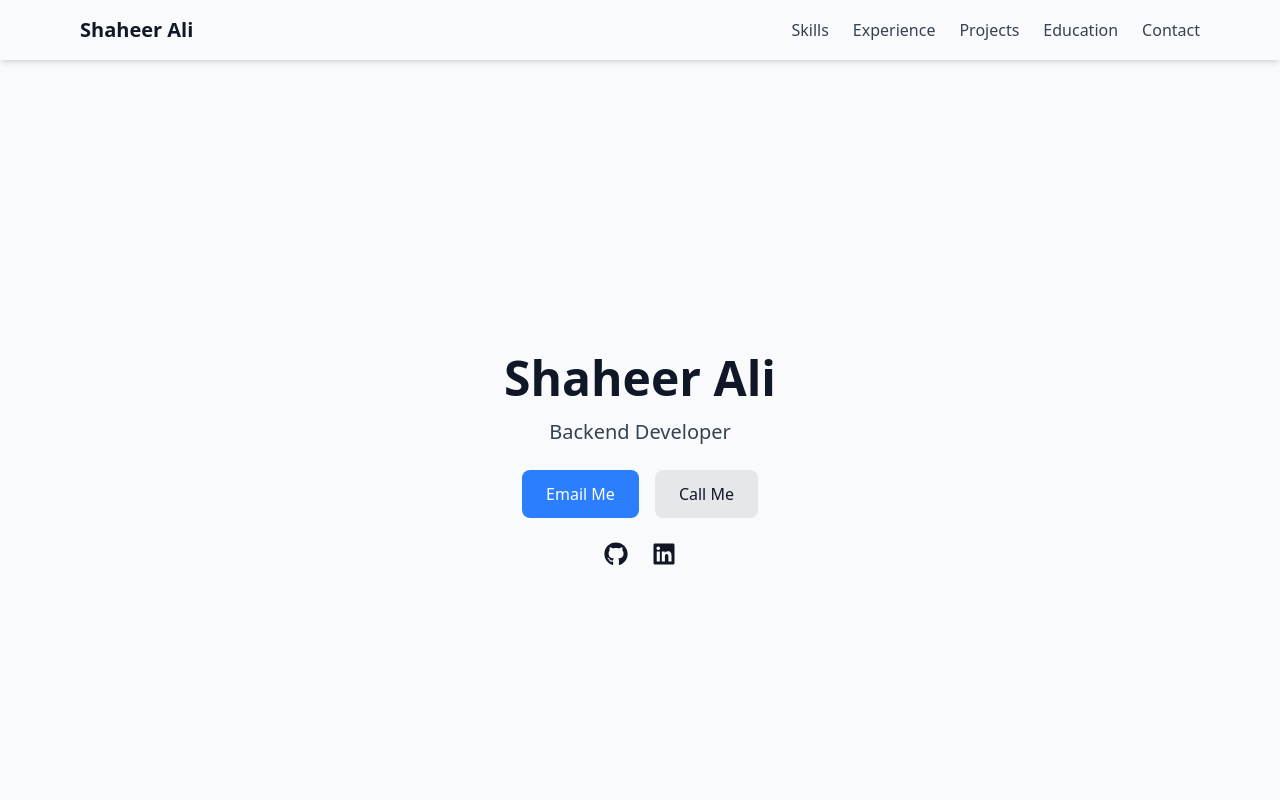
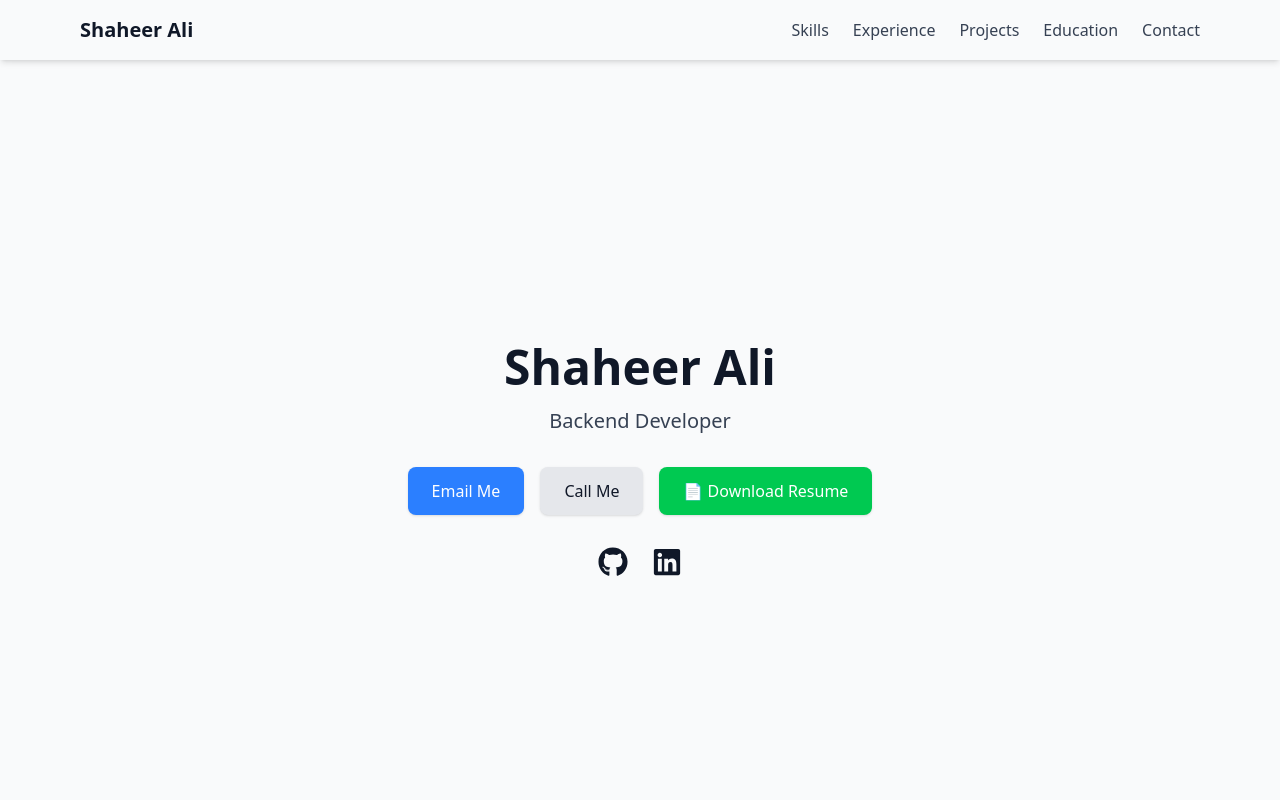
Before and after one commit to shaheeralirahoo/shaheer_rahoo_Portfolio, a React (Vite) app: page / in a window 1280 px wide. Shown: the top 800 px of the page. Built offline with nearby package versions, Linux system fonts and the light colour scheme.

Commit message:
reumse  added

```diff
--- a/package.json
+++ b/package.json
@@ -19,6 +19,7 @@
     "react-i18next": "^15.6.1",
     "react-icons": "^5.5.0",
     "react-router-dom": "^7.7.1",
+    "react-to-print": "^3.1.1",
     "swiper": "^11.2.10"
   },
   "devDependencies": {
--- a/src/components/Hero.jsx
+++ b/src/components/Hero.jsx
@@ -4,22 +4,45 @@ export default function Hero() {
     return (
         <section className="min-h-screen flex flex-col justify-center items-center text-center p-6 bg-gray-50 text-gray-900">
             <h1 className="text-5xl font-bold mb-4">Shaheer Ali</h1>
-      <p className="text-xl mb-6 text-gray-700">Backend Developer</p>
+            <p className="text-xl mb-8 text-gray-700">Backend Developer</p>
 
-      <div className="flex gap-4 mb-6">
-        <a href="mailto:shaheeralirahoo555@gmail.com" className="px-6 py-3 bg-blue-500 text-white rounded-lg card-hover">
+            <div className="flex flex-wrap gap-4 mb-8 justify-center">
+                <a
+                    href="mailto:shaheeralirahoo555@gmail.com"
+                    className="px-6 py-3 bg-blue-500 text-white rounded-lg shadow hover:bg-blue-600 transition"
+                >
                     Email Me
                 </a>
-        <a href="tel:+923108573210" className="px-6 py-3 bg-gray-200 text-gray-900 rounded-lg card-hover">
+                <a
+                    href="tel:+923108573210"
+                    className="px-6 py-3 bg-gray-200 text-gray-900 rounded-lg shadow hover:bg-gray-300 transition"
+                >
                     Call Me
+                </a>
+                <a
+                    href="/Shaheer-ali(backend-Dev).pdf"
+                    download
+                    className="px-6 py-3 bg-green-500 text-white rounded-lg shadow hover:bg-green-600 transition"
+                >
+                    📄 Download Resume
                 </a>
             </div>
 
             <div className="flex gap-6">
-        <a href="https://github.com/shaheeralirahoo" target="_blank" rel="noopener noreferrer" className="text-gray-900 hover:text-blue-600 text-2xl transition">
+                <a
+                    href="https://github.com/shaheeralirahoo"
+                    target="_blank"
+                    rel="noopener noreferrer"
+                    className="text-gray-900 hover:text-blue-600 text-3xl transition"
+                >
                     <FaGithub />
                 </a>
-        <a href="https://www.linkedin.com/in/shaheer-ali-25b400253/" target="_blank" rel="noopener noreferrer" className="text-gray-900 hover:text-blue-600 text-2xl transition">
+                <a
+                    href="https://www.linkedin.com/in/shaheer-ali-25b400253/"
+                    target="_blank"
+                    rel="noopener noreferrer"
+                    className="text-gray-900 hover:text-blue-600 text-3xl transition"
+                >
                     <FaLinkedin />
                 </a>
             </div>
```
Also changed, not shown: src/components/Resume.jsx (added), 2 other files (tests, documents, lock files or other folders). Lines whose indentation alone changed are shown as unchanged.
